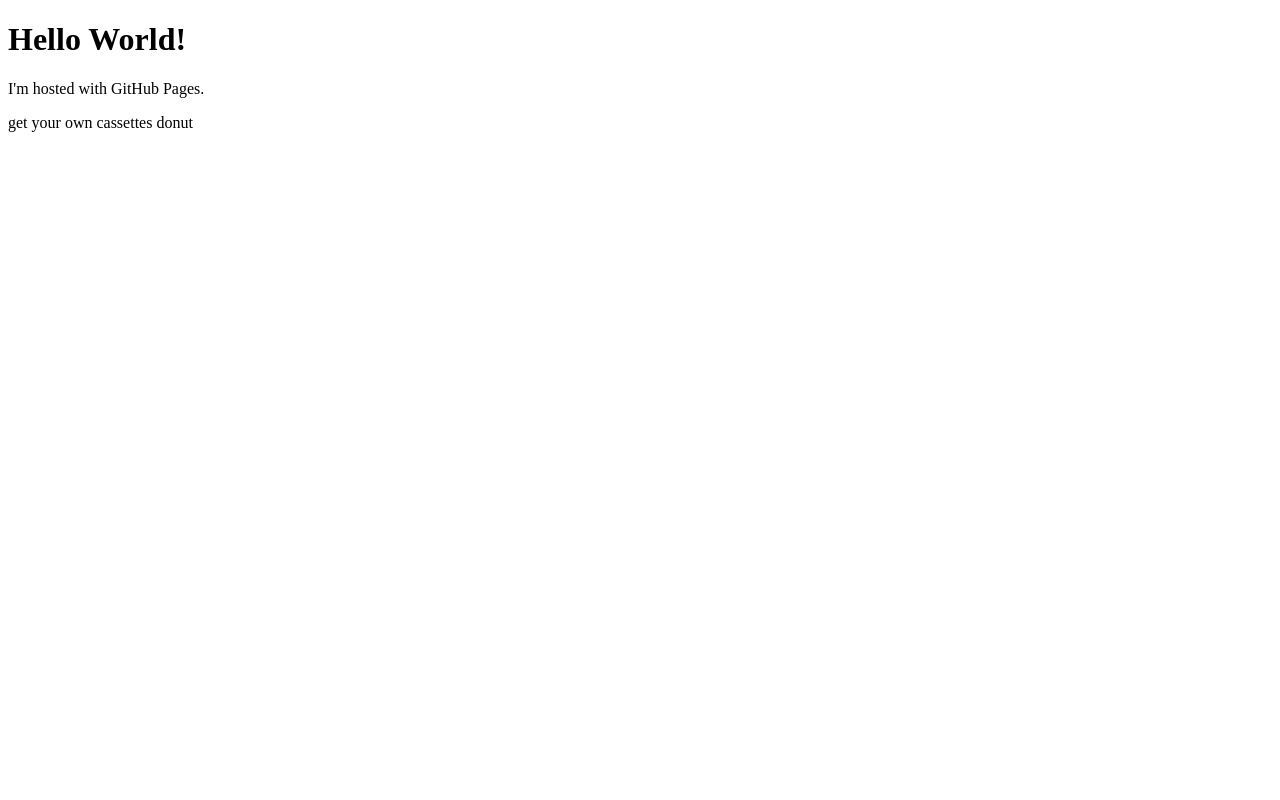
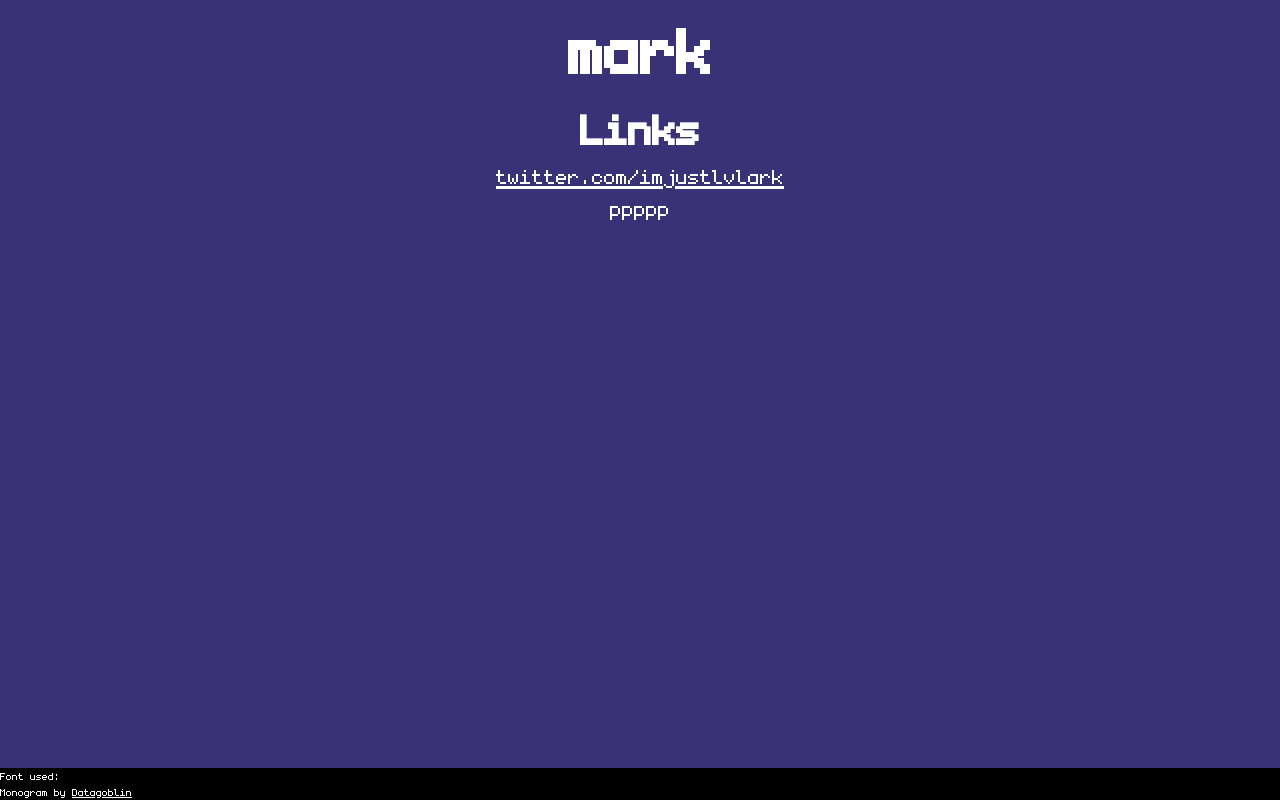
Before and after one commit to lvlark/lvlark.github.io, a plain HTML site: page index.html in a window 1280 px wide. Drawn offline with Linux system fonts and the light colour scheme.

Commit message:
New Improvements

```diff
--- a/index.html
+++ b/index.html
@@ -1,8 +1,28 @@
 <!DOCTYPE html>
-<html>
+<html lang="en">
+<head>
+    <meta charset="UTF-8">
+    <meta name="viewport" content="width=device-width, initial-scale=1.0">
+    <title>Document</title>
+    <link rel="stylesheet" href="./reset.css">
+    <link rel="stylesheet" href="./styles.css">
+</head>
 <body>
-<h1>Hello World!</h1>
-<p>I'm hosted with GitHub Pages.</p>
-<p>get your own cassettes donut</p>
+    <header>
+        <h1>mark</h1>
+        <h2>Links</h2>
+        <section class="links">
+            <div>
+                <a href="https://twitter.com/imjustlvlark">twitter.com/imjustlvlark</a>
+            </div>
+        </section>
+    </header>
+    <main>
+        <p>ppppp</p>
+    </main>
+    <footer class="bg-black white">
+        <p>Font used:</p>
+        <p>Monogram by <a href="https://datagoblin.itch.io/">Datagoblin</a></p>
+    </footer>
 </body>
 </html>
--- /dev/null
+++ b/reset.css
@@ -0,0 +1,48 @@
+/* http://meyerweb.com/eric/tools/css/reset/
+   v2.0 | 20110126
+   License: none (public domain)
+*/
+
+html, body, div, span, applet, object, iframe,
+h1, h2, h3, h4, h5, h6, p, blockquote, pre,
+a, abbr, acronym, address, big, cite, code,
+del, dfn, em, img, ins, kbd, q, s, samp,
+small, strike, strong, sub, sup, tt, var,
+b, u, i, center,
+dl, dt, dd, ol, ul, li,
+fieldset, form, label, legend,
+table, caption, tbody, tfoot, thead, tr, th, td,
+article, aside, canvas, details, embed,
+figure, figcaption, footer, header, hgroup,
+menu, nav, output, ruby, section, summary,
+time, mark, audio, video {
+	margin: 0;
+	padding: 0;
+	border: 0;
+	font-size: 100%;
+	font: inherit;
+	vertical-align: baseline;
+}
+/* HTML5 display-role reset for older browsers */
+article, aside, details, figcaption, figure,
+footer, header, hgroup, menu, nav, section {
+	display: block;
+}
+body {
+	line-height: 1;
+}
+ol, ul {
+	list-style: none;
+}
+blockquote, q {
+	quotes: none;
+}
+blockquote:before, blockquote:after,
+q:before, q:after {
+	content: '';
+	content: none;
+}
+table {
+	border-collapse: collapse;
+	border-spacing: 0;
+}
--- /dev/null
+++ b/styles.css
@@ -0,0 +1,114 @@
+/*Custom Fonts*/
+@font-face {
+    font-family: "monogram";
+    src: url("./monogram-extended.ttf") format("truetype");
+}
+@font-face {
+    font-family: "monogram";
+    src: url("./monogram-extended-italic.ttf") format("truetype");
+    font-style: italic;
+}
+
+/*Headings*/
+h1 {
+    font-family: "monogram";
+    font-size: 96px;
+    font-weight: bold;
+}
+h2 {
+    font-family: "monogram";
+    font-size: 64px;
+    font-weight: bold;
+}
+h3 {
+    font-family: "monogram";
+    font-size: 64px;
+    font-style: italic;
+    text-decoration: underline;
+}
+h4 {
+    font-family: "monogram";
+    font-size: 48px;
+    font-weight: bold;
+}
+h5 {
+    font-family: "monogram";
+    font-size: 48px;
+    font-style: italic;
+    text-decoration: underline;
+}
+h6 {
+    font-family: "monogram";
+    font-size: 32px;
+    font-weight: bold;
+}
+
+/*Paragraph*/
+p{
+    font-family: "monogram";
+    font-size: 32px;
+}
+
+/*Colors*/
+.white {
+    color: #ffffff;
+}
+.light-blue {
+    color: #6772a9;
+}
+.dark-blue {
+    color: #3a3277;
+}
+.black {
+    color: #000000;
+}
+
+/*Background Colors*/
+.bg-white {
+    background-color: #ffffff;
+}
+.bg-light-blue {
+    background-color: #6772a9;
+}
+.bg-dark-blue {
+    background-color: #3a3277;
+}
+.bg-black {
+    background-color: #000000;
+}
+
+/*Elements*/
+html {
+    box-sizing: border-box;
+    color: #ffffff;
+    background-color: #3a3277;
+    text-align: center;
+}
+body {
+    min-height: 100vh;
+    display: flex;
+    flex-direction: column;
+}
+footer {
+    margin-top: auto;
+    text-align: left;
+}
+footer p {
+    font-size: 16px;
+}
+
+footer a {
+    font-size: 16px;
+}
+
+/*Links*/
+a {
+    font-family: "monogram";
+    font-size: 32px;
+    color: #ffffff
+}
+
+/*Classes*/
+.links div{
+    border: #6772a9 double solid 1px;
+}
```
Also changed, not shown: IronCathedral.ttf (added), monogram-extended-italic.ttf (added), monogram-extended.ttf (added), monogram.ttf (added).
